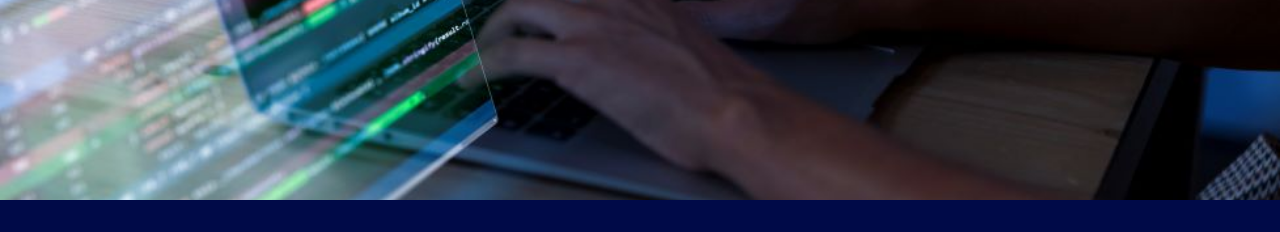
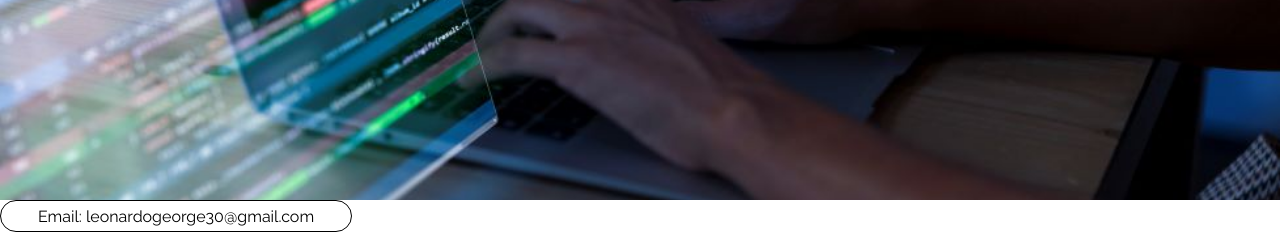
Before and after one commit to LeonardoGeorge/First-portfolio, a PHP site: page /01.index.html in a window 1280 px wide. Shown: the part 640-872 px from the top of the page. Before the commit the page ends 840 px from the top, so only its background shows below. Run offline with PHP 8.4, Linux system fonts and the light colour scheme; some web fonts are replaced.

Commit message:
Alterações

```diff
--- a/01.index.html
+++ b/01.index.html
@@ -57,6 +57,12 @@
 
                 <a href=""><div class="social_midia"><p> + </p></div></a>
             </div>
+
+        </div>
+    </section>
+    <section class="container_mail">
+        <div class="mail">
+            Email: leonardogeorge30@gmail.com
         </div>
     </section>
 </body>
--- a/CSS/style.css
+++ b/CSS/style.css
@@ -360,3 +360,15 @@
     font-weight: 800;
     padding: 10px;
 }
+
+/* ----- CSS | Section - Mail ----- */
+
+.mail {
+    width: 350px;
+    height: 30px;
+    border-radius: 30px;
+    border: #000 solid 1px;
+    display: flex;
+    justify-content: center;
+    align-items: center;
+}
```
